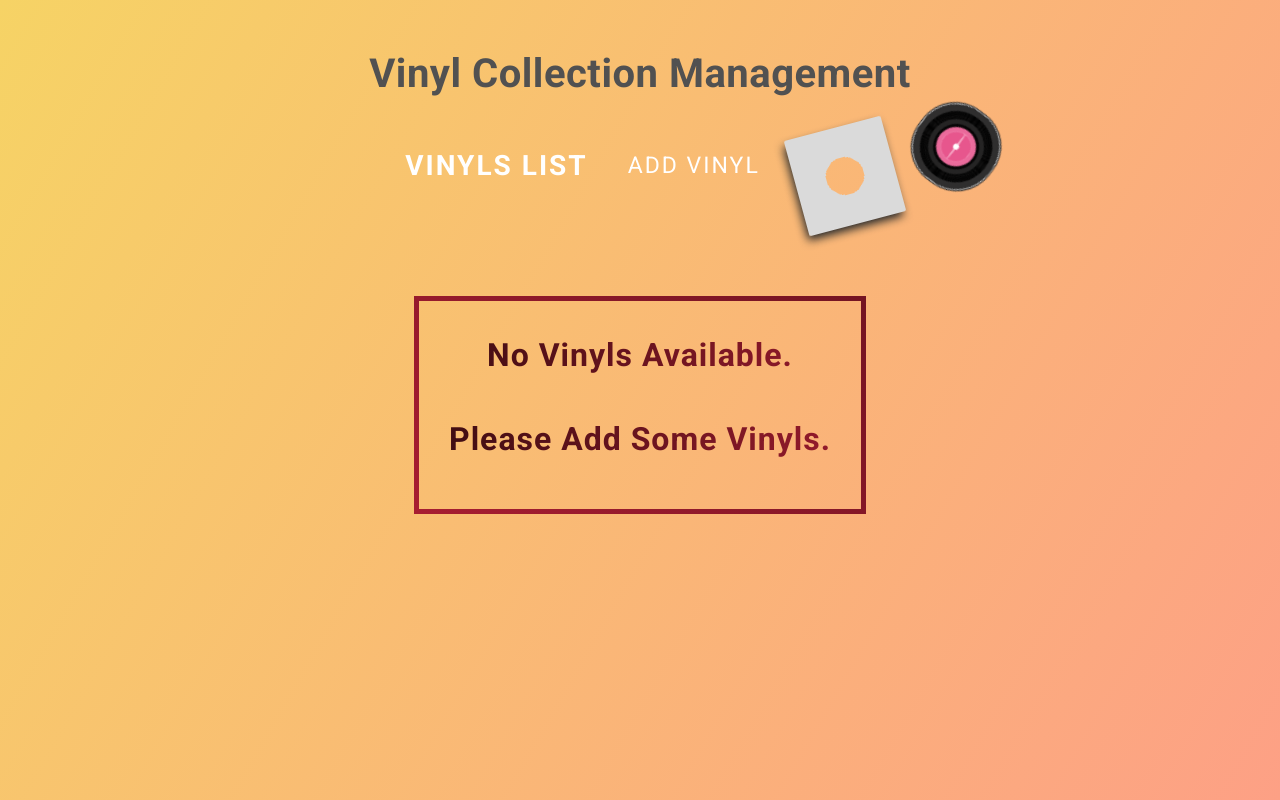
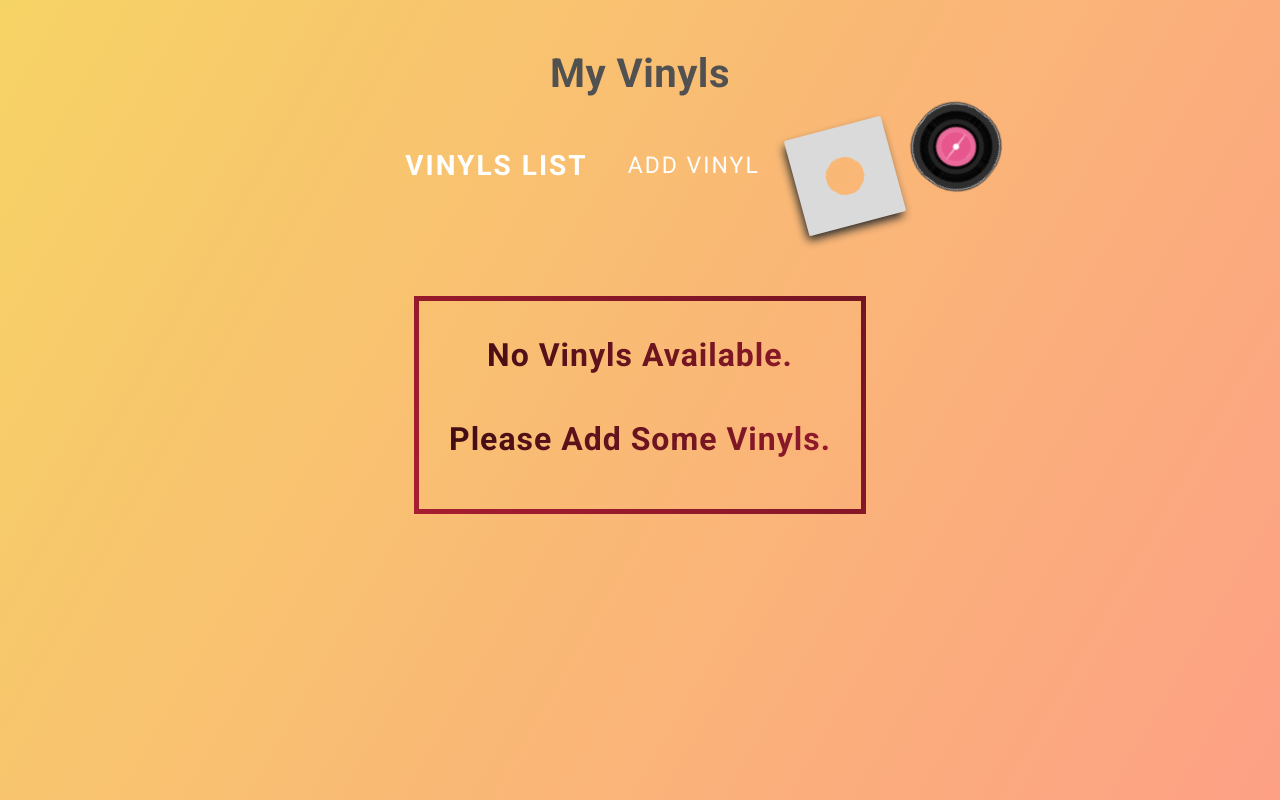
Before and after one commit to yilinwu-git/vinyl-collection-management, a React app: page / in a window 1280 px wide. Built offline with nearby package versions, Linux system fonts and the light colour scheme.

Commit message:
update Title

```diff
--- a/public/index.html
+++ b/public/index.html
@@ -11,7 +11,7 @@
     />
 
     <link href="https://fonts.googleapis.com/css2?family=Roboto:wght@100;300;400;500;700&display=swap" rel="stylesheet">
-    <title>Vinyl Collection Management App</title>
+    <title>My Vinyls</title>
   </head>
   <body>
     <noscript>You need to enable JavaScript to run this app.</noscript>
--- a/src/components/Header.js
+++ b/src/components/Header.js
@@ -3,7 +3,7 @@ import { NavLink } from 'react-router-dom';
 const Header = () => {
     return (
         <header>
-            <h1 className="gradients">Vinyl Collection Management</h1>
+            <h1 className="gradients">My Vinyls</h1>
 
             <div className="links">
 
```
